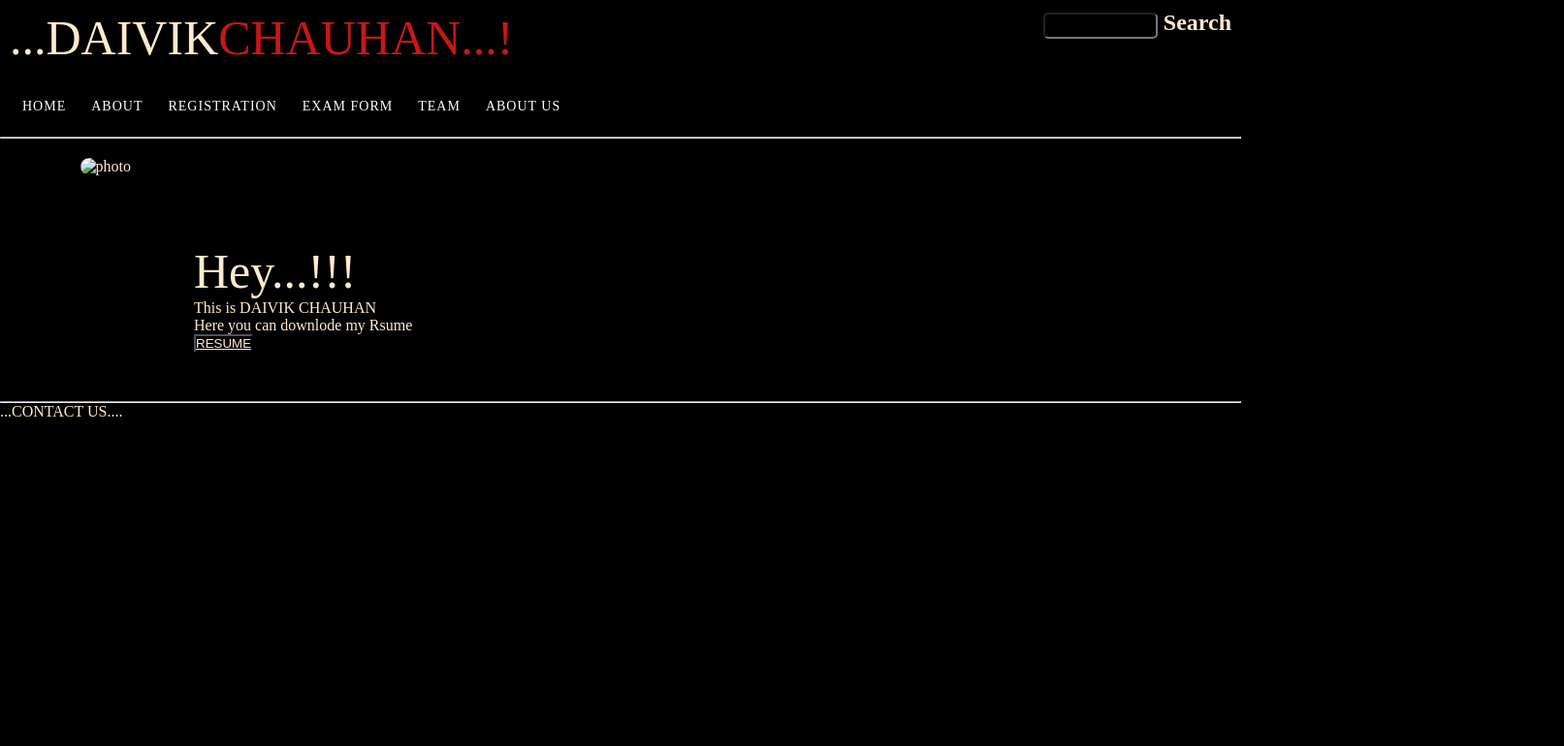
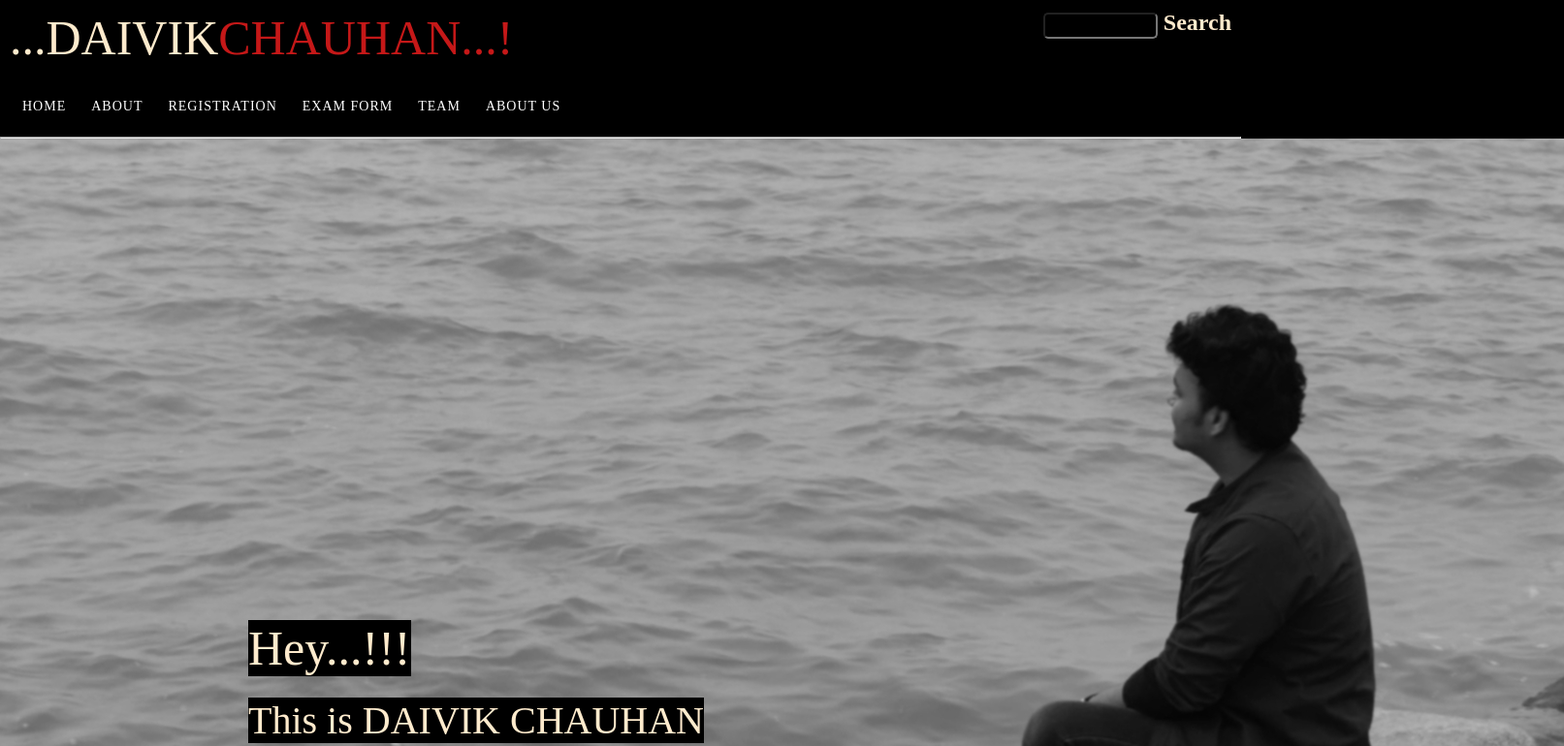
Before and after one commit to daivik185/newweb, a plain HTML site: page index.html in a window 1280 px wide. Shown: the top 770 px of the page at 97% size, 1613 px wide, since content can reach past the window. Drawn offline with Linux system fonts and the light colour scheme.

Commit message:
Add files via upload

```diff
--- a/stylekarlo.css
+++ b/stylekarlo.css
@@ -52,53 +52,37 @@
     display:flex;
     justify-content: space-between;
 }
-.home{
-    color:beige;
-    background-color:black;
-    display: flex;
+
+.home .image
+{
+
+  text-align: center;
 }
-.home img{
-    margin:0 10%;
-    display:flex;
-    padding:20px;
-    justify-content: center;
+.home .combine .text .hey{
+    position: absolute;
+    font-size: 50px;
+    top:80%;
+    left:20%;
 }
-.home .image img{
-    border-radius: 30px;
-    justify-content: center;
+.home .combine .text .name{
+    position: absolute;
+    font-size: 40px;
+    top:90%;
+    left:20%;
 }
-.home .text {
-   width: 50%;
-    text-align: center;
-    text-align: justify;
-    justify-content: center;
-    padding:50px 200px;
+.home .combine .text .resume{
+    position: absolute;
+    font-size: 30px;
+    top:100%;
+    left:20%;
 }
-.home .hey{
-    font-size: 50px;
+.home .combine .text .button{
+    position: absolute;
+    font-size: 40px;
+    top:110%;
+    left:20%;
 }
-.home .size{
-    font-size: 25px;
+.home .combine .text .button button{
+        font-size: 40px;
+        border-radius: 10px;
 }
-.home .down{
-    font-size: 25px;
-}
-.home .text a button{
-    color: white;
-    size: 1cm;
-}
-.home
-.form .examform{
-    font-size: 1.5cm;
-    text-align: center;
-    padding:5px;
-}
-.input button{
-    font-size: 1cm;
-    border-radius: 10px;
-    float:inline-start;
-
-}
-.input{
-    text-align: center;
-}
```
Also changed, not shown: tappucrop.jpg (added).
